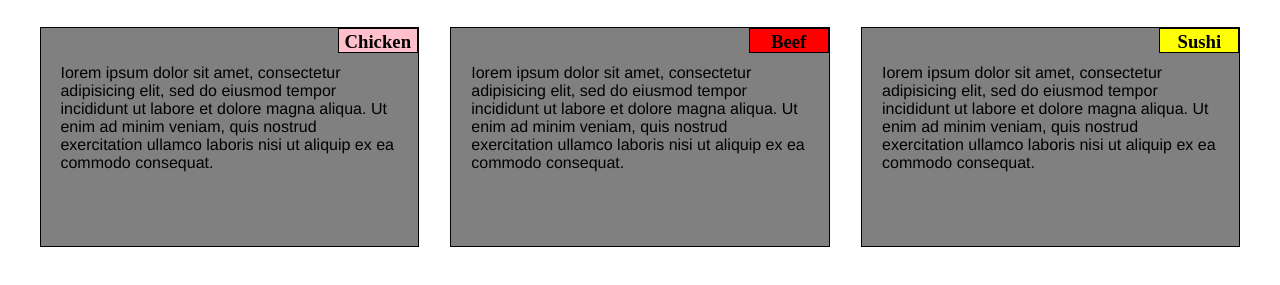
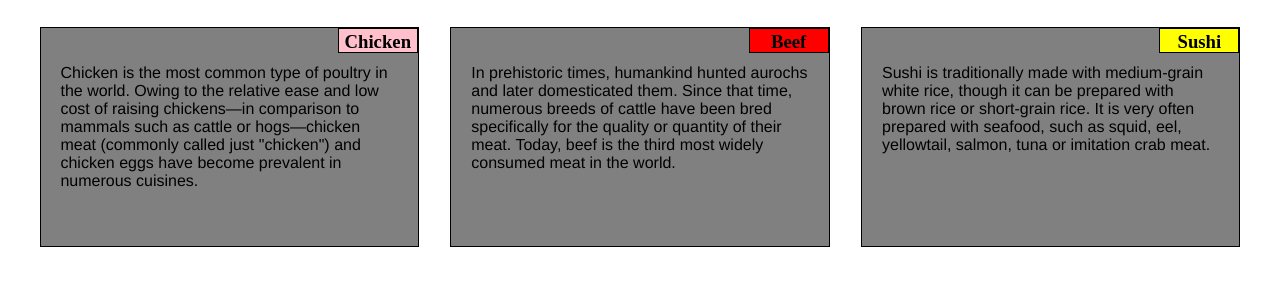
Before and after one commit to satyamrai0510/coursera, a plain HTML site: page module_2/index.html in a window 1280 px wide. Shown: the part 61-346 px from the top of the page. Drawn offline with Linux system fonts and the light colour scheme.

Commit message:
Update index.html

```diff
--- a/module_2/index.html
+++ b/module_2/index.html
@@ -14,19 +14,19 @@
         <section class="col-desktop-A col-tablet-A col-mobile-A">
             <h3 id="Chicken">Chicken</h3>
             <p>
-                Iorem ipsum dolor sit amet, consectetur adipisicing elit, sed do eiusmod tempor incididunt ut labore et dolore magna aliqua. Ut enim ad minim veniam, quis nostrud exercitation ullamco laboris nisi ut aliquip ex ea commodo consequat.
+                Chicken is the most common type of poultry in the world. Owing to the relative ease and low cost of raising chickens—in comparison to mammals such as cattle or hogs—chicken meat (commonly called just "chicken") and chicken eggs have become prevalent in numerous cuisines.
             </p>
         </section>
         <section class="col-desktop-A col-tablet-A col-mobile-A">
             <h3 id="Beef">Beef</h3>
             <p>
-                Iorem ipsum dolor sit amet, consectetur adipisicing elit, sed do eiusmod tempor incididunt ut labore et dolore magna aliqua. Ut enim ad minim veniam, quis nostrud exercitation ullamco laboris nisi ut aliquip ex ea commodo consequat.
+                In prehistoric times, humankind hunted aurochs and later domesticated them. Since that time, numerous breeds of cattle have been bred specifically for the quality or quantity of their meat. Today, beef is the third most widely consumed meat in the world.
             </p>
         </section>
         <section class="col-desktop-A col-tablet-B col-mobile-A">
             <h3 id="Sushi">Sushi</h3>
             <p>
-                Iorem ipsum dolor sit amet, consectetur adipisicing elit, sed do eiusmod tempor incididunt ut labore et dolore magna aliqua. Ut enim ad minim veniam, quis nostrud exercitation ullamco laboris nisi ut aliquip ex ea commodo consequat.
+                Sushi is traditionally made with medium-grain white rice, though it can be prepared with brown rice or short-grain rice. It is very often prepared with seafood, such as squid, eel, yellowtail, salmon, tuna or imitation crab meat.
             </p>
         </section>
     </div>
```
